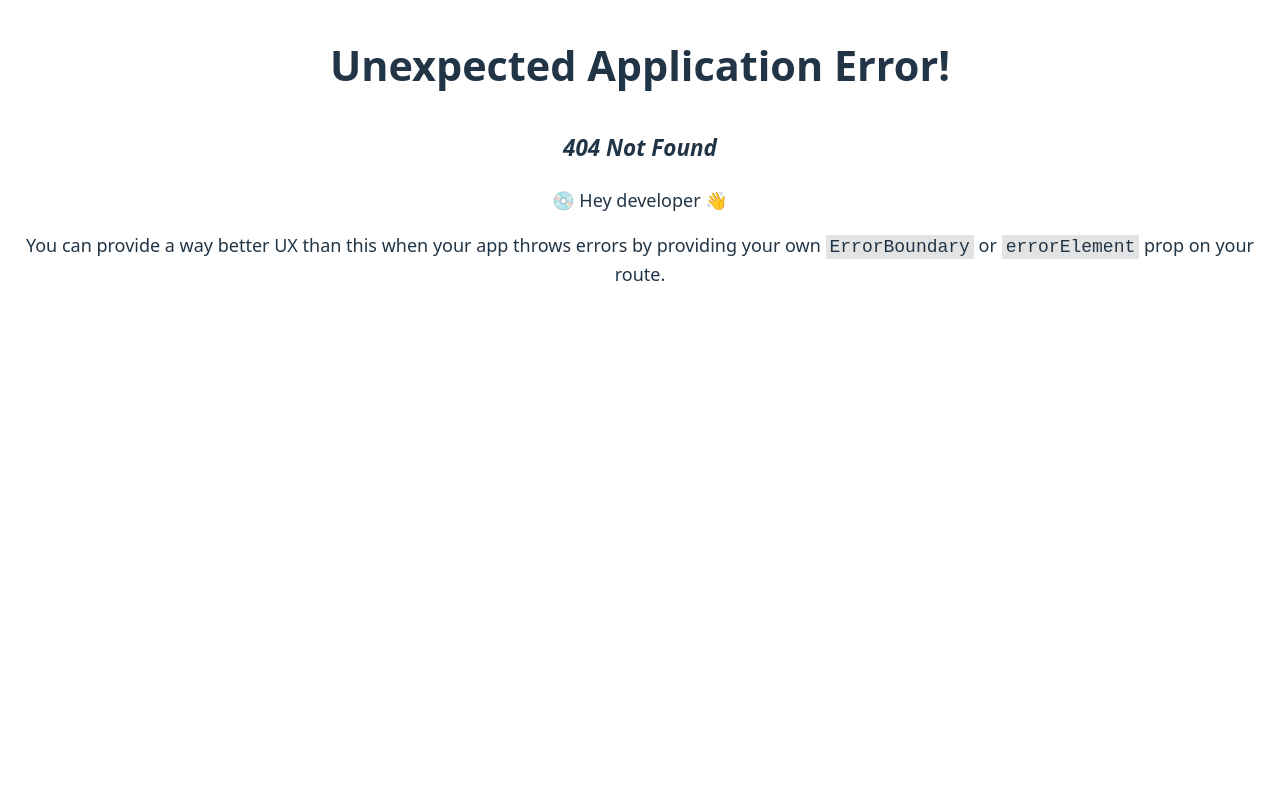
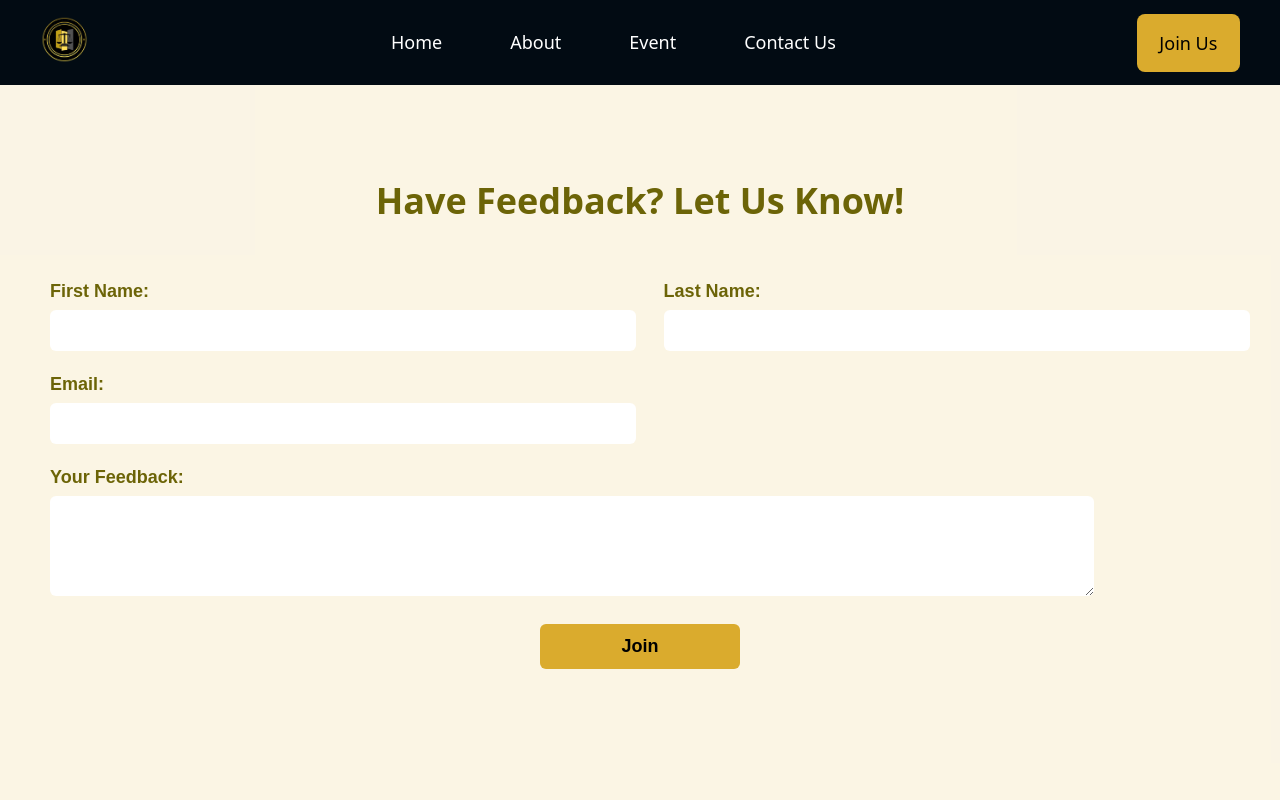
Before and after one commit to Jasmine-1007/Waterloo-Forum-Website, a React (Vite) app: page /feedback in a window 1280 px wide. Before the commit this address had no page. Shown: the top 800 px of the page. Built offline with nearby package versions, Linux system fonts and the light colour scheme; a web font is replaced by a local one.

Commit message:
add live

```diff
--- a/package.json
+++ b/package.json
@@ -13,7 +13,8 @@
     "react": "^19.1.0",
     "react-dom": "^19.1.0",
     "react-router-dom": "^7.7.0",
-    "react-select": "^5.10.2"
+    "react-select": "^5.10.2",
+    "ws": "^8.18.3"
   },
   "devDependencies": {
     "@eslint/js": "^9.30.1",
--- /dev/null
+++ b/src/components/Pages/FeedbackForm.jsx
@@ -0,0 +1,70 @@
+import React from 'react'
+import styles from "./Signup.module.css";
+import Select from "react-select";
+import { useNavigate } from 'react-router-dom';
+
+
+
+function Feedback() {
+
+    const navigate = useNavigate();
+
+    const handleSubmit = (e)=> {
+
+    e.preventDefault();
+    const formData = new FormData(e.currentTarget);
+    for (let [key, value] of formData.entries()) {
+        console.log({key, value});
+    }
+
+    navigate('/sign-up/submit', { state: { message: 'Form submitted successfully!' } });
+
+
+}
+
+
+  return (
+    <div  style={{border: 'none'}}>
+        <main className={styles.welcomeContainer}>
+            <h2 style={{fontSize: "2rem"}}>Have Feedback? Let Us Know!</h2>
+        <form onSubmit={handleSubmit}
+        onKeyDown={(e) => {
+    if (e.key === 'Enter') {
+      e.preventDefault(); // prevents Enter from submitting the form
+    }
+  }}
+        >
+            <div className={styles.signUpForm}>
+                <div className={styles.firstName}>
+                <label>First Name: </label>
+                <input type="text" name="fname" ></input>
+                </div>
+                <div className={styles.lastName}>
+                <label>Last Name: </label>
+                <input type="text" name="lname" ></input>
+                </div>
+                <div className={styles.Email}>
+                <label>Email: </label>
+                <input type="text" name="email" ></input>
+                </div>
+                <br></br>
+                <div className={styles.Feedback}>
+                <label>Your Feedback:</label>
+                <textarea type="text" name="feedback" rows={4}
+                onKeyDown={(e) => {
+      if (e.key === 'Enter') {
+        e.stopPropagation(); // stop Enter from bubbling to form
+      }
+    }}
+                ></textarea>
+                </div>
+                </div>
+
+                <button type='submit' style={{backgroundColor: "none"}}>Join</button>
+        </form>
+        </main>
+    </div>
+  )
+}
+
+export default Feedback;
--- /dev/null
+++ b/src/components/Pages/Live.jsx
@@ -0,0 +1,51 @@
+import React, { useEffect, useRef } from 'react'
+import { useNavigate } from 'react-router-dom';
+
+
+
+function Live() {
+
+    const messageRef = useRef(null);
+    const socketRef = useRef(null);
+
+
+    useEffect(()=> {
+        socketRef.current = new WebSocket("ws://localhost:4000");
+
+        socketRef.onopen = ()=> {
+            console.log("Connected.");
+        }
+        socketRef.onmessage = (msg) => {
+            const data = JSON.parse(msg.data);
+            console.log(`"received message: ${data}"`);
+        }
+
+        return ()=> {
+            socketRef.close();
+        }
+    })
+
+    const navigate = useNavigate();
+
+    const handleSubmit = (e)=> {
+
+    e.preventDefault();
+    const msg = messageRef.current.value;
+    if (socketRef.current && socketRef.current.readyState === WebSocket.OPEN) {
+      // send message in your server format
+      socketRef.current.send(JSON.stringify({ type: "message", msg }));
+    }
+    navigate('/sign-up/submit', { state: { message: 'Form submitted successfully!' } });
+}
+  return (
+    <div >
+        <form onSubmit={handleSubmit}>
+            <label name="livemsg">Message: </label>
+            <textarea ref={messageRef} id='livemsg'></textarea>
+            <button type='submit'>Submit</button>
+        </form>
+    </div>
+  )
+}
+
+export default Live
--- a/src/components/Pages/Signup.module.css
+++ b/src/components/Pages/Signup.module.css
@@ -32,15 +32,15 @@ main {
 }
 
 .signUpForm input,
-.signUpForm select {
+.signUpForm select,textarea {
   width: 100%;
-  max-width: 400px;
+  /* max-width: 400px; */
   padding: 10px;
   border: none;
   border-radius: 6px;
   font-size: 1rem;
   background-color: white;
-  color: white;
+  color: black;
 }
 
 .signUpForm input:focus,
@@ -95,6 +95,12 @@ form button:hover {
     width: 48%;
   }
 
+.Feedback {
+   width: 80vw;
+}
+
+
+
 form button {
     /* display: inline-block; */
     margin-top: 10px;
--- a/src/components/UI/Footer.jsx
+++ b/src/components/UI/Footer.jsx
@@ -49,7 +49,7 @@ function Footer() {
         <div className={styles.feedback}>
             <p>Have Suggestions?</p>
             <p>Send us a feedback!</p>
-            <Button onClick={() => window.scrollTo({ top: 0, behavior: 'smooth' })}><Link to={"/signup"}>Feedback</Link></Button>
+            <Button onClick={() => window.scrollTo({ top: 0, behavior: 'smooth' })}><Link to={"/feedback"}>Feedback</Link></Button>
         </div>
 
 
--- a/src/components/UI/Footer.module.css
+++ b/src/components/UI/Footer.module.css
@@ -57,17 +57,14 @@
 }
 
 .links a:hover,
-.feedback a:hover,
 .contact a:hover,
 .links a:focus,
-.feedback a:focus,
 .contact a:focus {
   color: #daab2d;
   text-decoration: underline;
 }
 
 .links a:active,
-.feedback a:active,
 .contact a:active {
   color: white;
   background-color: #daab2d;
--- a/src/index.css
+++ b/src/index.css
@@ -14,6 +14,12 @@
 }
 
 html { font-size: 16px; }
+
+html {
+  color-scheme: light;
+  background: white;
+  color: black;
+}
 
 @media (max-width: 768px) {
   html { font-size: 14px; }
```
Also changed, not shown: src/main.jsx (+10 -0 lines), 1 other file (tests, documents, lock files or other folders).
